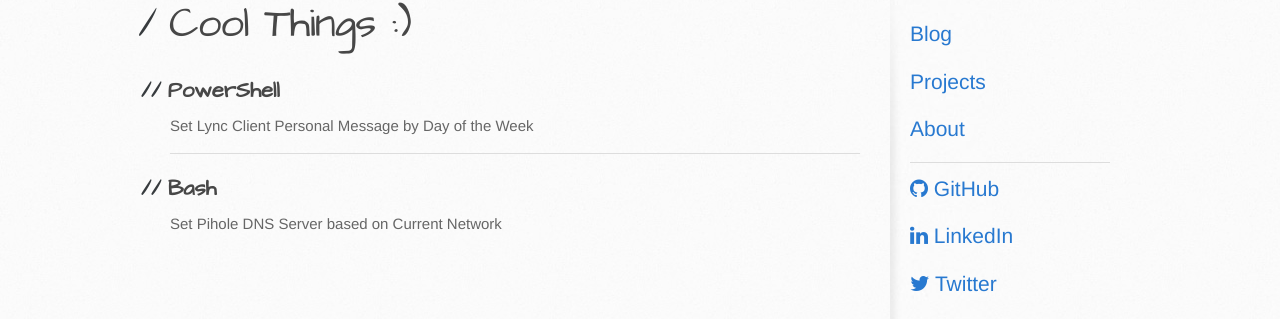
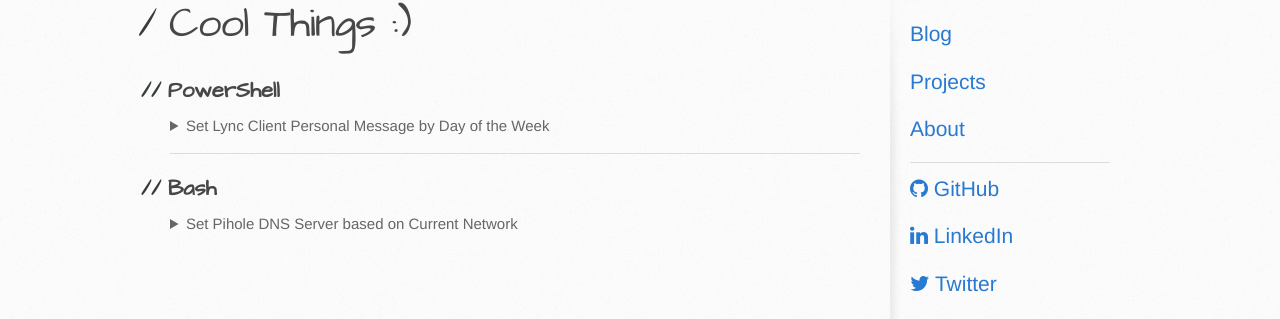
Before and after one commit to maravedi/maravedi.github.io, a Jekyll site: the page built from index.md, in a window 1280 px wide. Shown: the part 293-612 px from the top of the page. Built offline with Jekyll 4.4.1, drawn with Linux system fonts in a browser that asks for light colours.

Commit message:
Updated gems and fixed a CSS issue

```diff
--- a/_sass/normalize.scss
+++ b/_sass/normalize.scss
@@ -32,7 +32,6 @@ body {
 
 article,
 aside,
-details,
 figcaption,
 figure,
 footer,
@@ -41,8 +40,7 @@ hgroup,
 main,
 menu,
 nav,
-section,
-summary {
+section {
   display: block;
 }
 
```
Also changed, not shown: Gemfile.lock, jekyll-theme-architect.gemspec, 1 other file.
